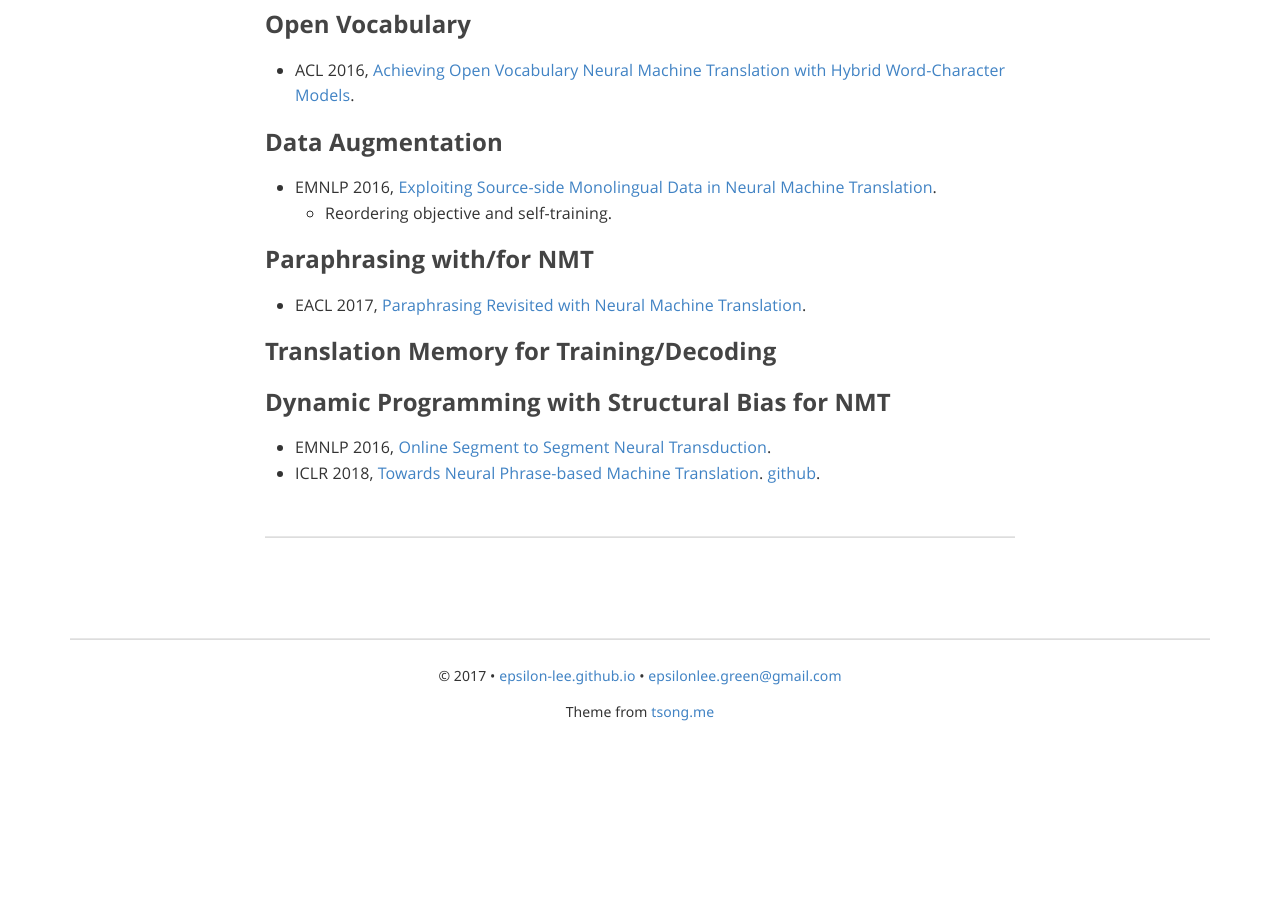
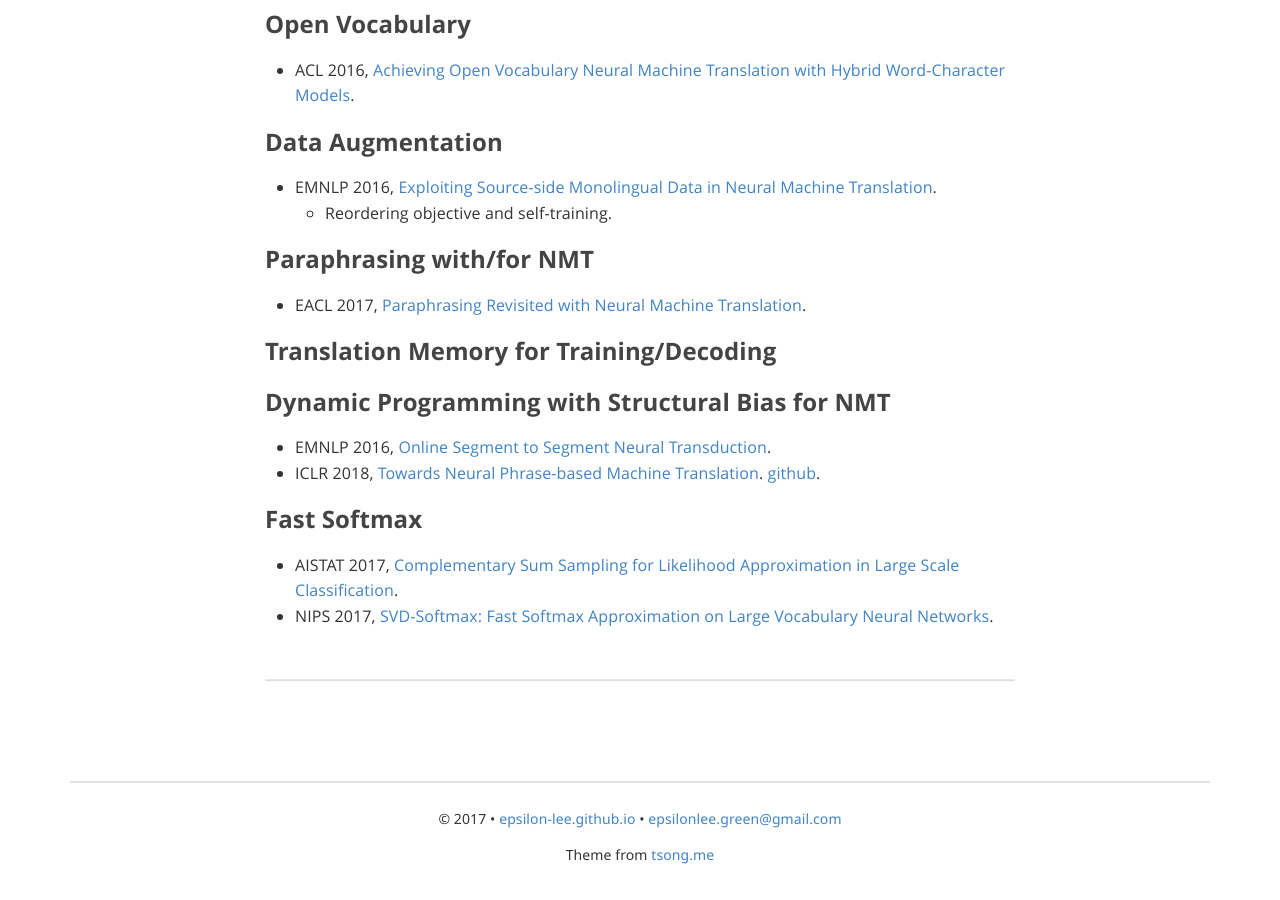
Before and after one commit to Epsilon-Lee/Epsilon-Lee.github.io, a Jekyll site: the page built from _posts/redmond_rg/2018-07-04-NMT-Recent-Topics-And-Advance.md, in a window 1280 px wide and 900 px high, scrolled down 634 px. Built offline with Jekyll 4.4.1, drawn with Linux system fonts in a browser that asks for light colours; nearby versions of some CDN libraries; some web fonts are replaced; comment, search, counter and statistics services are not loaded; before the commit the page ends 1391 px from its top, so only the background shows below that.

Commit message:
Add topic "Fast Softmax"

```diff
--- a/_posts/redmond_rg/2018-07-04-NMT-Recent-Topics-And-Advance.md
+++ b/_posts/redmond_rg/2018-07-04-NMT-Recent-Topics-And-Advance.md
@@ -47,3 +47,9 @@ tag: redmond_rg
 
 - EMNLP 2016, [Online Segment to Segment Neural Transduction](https://aclweb.org/anthology/D/D16/D16-1138.pdf).
 - ICLR 2018, [Towards Neural Phrase-based Machine Translation](https://openreview.net/pdf?id=HktJec1RZ). [github](https://github.com/posenhuang/NPMT).
+
+
+### Fast Softmax
+
+- AISTAT 2017, [Complementary Sum Sampling for Likelihood Approximation in Large Scale Classification](http://proceedings.mlr.press/v54/botev17a/botev17a.pdf).
+- NIPS 2017, [SVD-Softmax: Fast Softmax Approximation on Large Vocabulary Neural Networks](https://papers.nips.cc/paper/7130-svd-softmax-fast-softmax-approximation-on-large-vocabulary-neural-networks.pdf).
```
